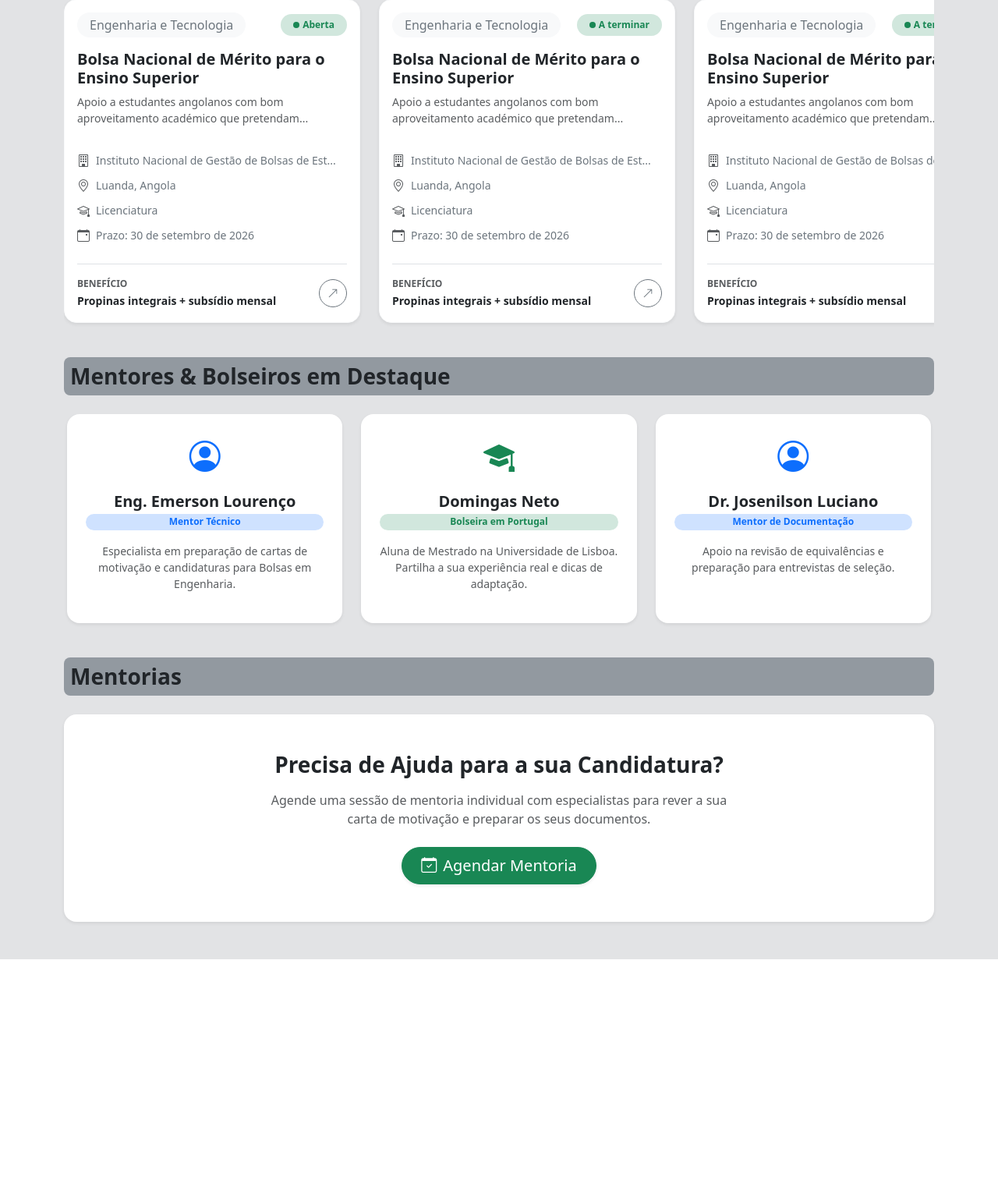
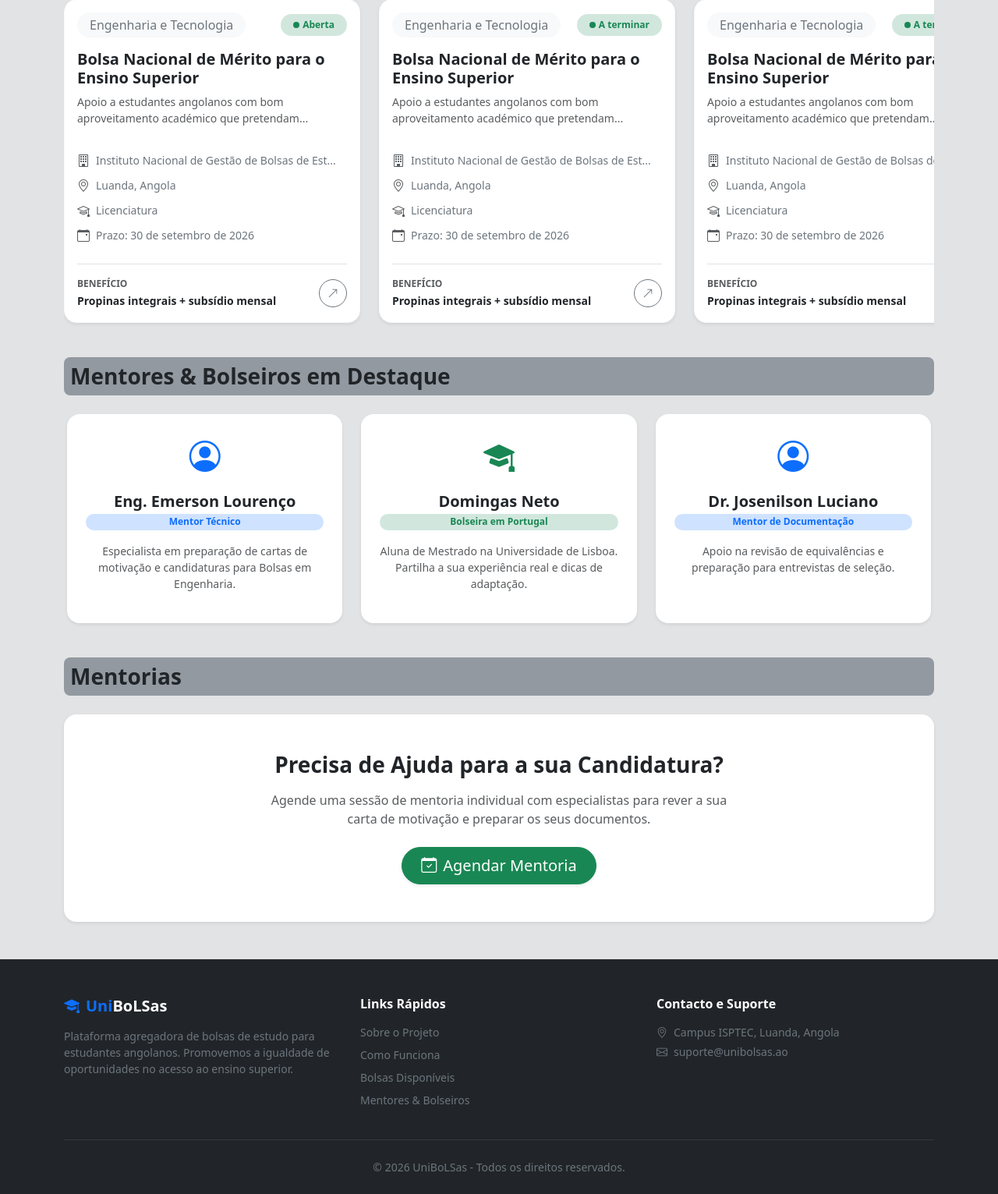
Before and after one commit to Emery-Lourenco/isptec-bolsas, a Flask app: page / in a window 1280 px wide. Shown: the part 1645-3176 px from the top of the page at 78% size. Before the commit the page ends 2875 px from the top, so only its background shows below. Run offline with Flask 3, Linux system fonts and the light colour scheme; data that the repository does not hold is empty.

Commit message:
fix: rodapé e chatbox adicionados

```diff
--- a/templates/index.html
+++ b/templates/index.html
@@ -127,7 +127,7 @@
                 <div class="col-md-7">
                     <h4 class="fw-bold text-dark mb-3">A tua ponte para o sucesso académico internacional</h4>
                     <p class="text-muted">
-                        O <strong>UniBoLSas</strong> foi desenvolvido para centralizar oportunidades de bolsas de estudo para estudantes angolanos, conectando candidatos directamente a mentores qualificados e a bolsistas que já vivenciam o processo no estrangeiro.
+                        O <strong>UniBoLSas</strong> foi desenvolvido para centralizar oportunidades de bolsas de estudo para estudantes angolanos, conectando candidatos directamente a mentores qualificados e a bolseiros que já vivenciam o processo no estrangeiro.
                     </p>
 
 
@@ -137,7 +137,7 @@
                         <div class="col-6">
                             <div class="p-3 bg-light rounded-3 border">
                                 <h3 class="fw-bold text-primary mb-0">+50</h3>
-                                <small class="text-muted">Bolsas Ativas</small>
+                                <small class="text-muted">Bolsas Activas</small>
                             </div>
 
 
@@ -173,7 +173,7 @@
                 <div class="p-3 h-100 rounded-3 bg-light border-0">
                     <div class="mb-3">
                         <span class="d-inline-flex align-items-center justify-content-center bg-primary text-white rounded-circle" style="width: 50px; height: 50px;">
-                            <i class="bi bi-target fs-4"></i>
+                            <i class="bi bi-star-fill fs-4"></i>
                         </span>
                     </div>
                     <h5 class="fw-bold text-dark mb-2">Nossa Missão</h5>
@@ -504,6 +504,8 @@
               <div class="card h-100 border-light shadow-sm rounded-4 p-3 bg-white">
 
                 <!-- Área de formação -->
+
+
                 <div class="d-flex justify-content-between align-items-center mb-3">
                   <span class="badge bg-light text-secondary rounded-pill px-3 py-2 fw-normal fs-6">
                     Engenharia e Tecnologia
@@ -520,24 +522,31 @@
                 </h5>
 
                 <!-- Descrição da bolsa -->
+
                 <p class="card-text text-muted small mb-3">
                   Apoio a estudantes angolanos com bom aproveitamento académico que pretendam...
                 </p>
 
                 <!-- Atributos com Ícones -->
+
                 <ul class="list-unstyled text-secondary small my-3">
                   <li class="mb-2 d-flex align-items-center">
+
+
                     <i class="bi bi-building me-2 fs-6 text-muted"></i>
                     <span>Instituto Nacional de Gestão de Bolsas de Est...</span>
                   </li>
+
                   <li class="mb-2 d-flex align-items-center">
                     <i class="bi bi-geo-alt me-2 fs-6 text-muted"></i>
                     <span>Luanda, Angola</span>
                   </li>
+
                   <li class="mb-2 d-flex align-items-center">
                     <i class="bi bi-mortarboard me-2 fs-6 text-muted"></i>
                     <span>Licenciatura</span>
                   </li>
+
                   <li class="mb-2 d-flex align-items-center">
                     <i class="bi bi-calendar-event me-2 fs-6 text-muted"></i>
                     <span>Prazo: 30 de setembro de 2026</span>
@@ -573,9 +582,13 @@
 
 <section class="container my-5" id="comunidade">
 
+
          <div style="margin-top: -20px; background: #9299a0;" class="d-flex justify-content-between border-4 p-2 rounded-3 mb-4">
               <h3 class="fw-bold text-dark m-0">Mentores & Bolseiros em Destaque</h3>
-    </div>
+
+
+            </div>
+
 
 
     <div class="d-flex flex-row overflow-x-auto gap-4 pb-3 px-1" style="scroll-snap-type: x mandatory; scrollbar-width: thin;">
@@ -585,6 +598,8 @@
             <div class="col-md-4">
                 <div class="card h-100 border-0 shadow-sm rounded-4 p-4 bg-white text-center">
                     <div class="mb-3">
+
+
                         <i class="bi bi-person-circle fs-1 text-primary"></i>
                     </div>
                     <h5 class="fw-bold text-dark mb-1">Eng. Emerson Lourenço</h5>
@@ -598,13 +613,17 @@
                     <div class="mb-3">
                         <i class="bi bi-mortarboard-fill fs-1 text-success"></i>
                     </div>
+
                     <h5 class="fw-bold text-dark mb-1">Domingas Neto</h5>
-                    <span class="badge bg-success-subtle text-success rounded-pill mb-3">Bolseira em Portugal</span>
+
+                         <span class="badge bg-success-subtle text-success rounded-pill mb-3">Bolseira em Portugal</span>
                     <p class="text-muted small">Aluna de Mestrado na Universidade de Lisboa. Partilha a sua experiência real e dicas de adaptação.</p>
                 </div>
             </div>
             <!-- Mentor  -->
+
             <div class="col-md-4">
+
                 <div class="card h-100 border-0 shadow-sm rounded-4 p-4 bg-white text-center">
                     <div class="mb-3">
                         <i class="bi bi-person-circle fs-1 text-primary"></i>
@@ -612,7 +631,8 @@
                     <h5 class="fw-bold text-dark mb-1">Dr. Josenilson Luciano</h5>
                     <span class="badge bg-primary-subtle text-primary rounded-pill mb-3">Mentor de Documentação</span>
                     <p class="text-muted small">Apoio na revisão de equivalências e preparação para entrevistas de seleção.</p>
-                </div>
+              </div>
+
             </div>
         </div>
 
@@ -620,7 +640,9 @@
 
 </section>
 
-   <!-- SECÇÃO DE MENTORIAS -->
+
+
+           <!-- SECÇÃO DE MENTORIAS -->
     <section class="container my-5" id="mentorias">
 
       <!-- Título-->
@@ -637,15 +659,54 @@
                     <i class="bi bi-calendar-check me-2"></i>Agendar Mentoria
                 </a>
 
-            </div>
+       </div>
 
 
         </div>
+
+
     </section>
 
+    <!-- RODAPÉ  -->
+
+    <footer class="bg-dark text-white pt-5 pb-4 mt-5">
+        <div class="container">
 
 
+            <div class="row g-4">
+                <div class="col-md-4">
 
+
+                    <h5 class="fw-bold text-primary mb-3">
+                        <i class="bi bi-mortarboard-fill me-2"></i>Uni<span class="text-white">BoLSas</span>
+                    </h5>
+
+                    <p class="text-secondary small">
+                        Plataforma agregadora de bolsas de estudo para estudantes angolanos. Promovemos a igualdade de oportunidades no acesso ao ensino superior.
+                    </p>
+                </div>
+
+                <div class="col-md-4">
+                    <h6 class="fw-bold mb-3 text-white">Links Rápidos</h6>
+                    <ul class="list-unstyled text-secondary small">
+                        <li class="mb-2"><a href="#sobre" class="text-secondary text-decoration-none">Sobre o Projeto</a></li>
+                        <li class="mb-2"><a href="#como_funciona" class="text-secondary text-decoration-none">Como Funciona</a></li>
+                        <li class="mb-2"><a href="#bolsa" class="text-secondary text-decoration-none">Bolsas Disponíveis</a></li>
+                        <li class="mb-2"><a href="#comunidade" class="text-secondary text-decoration-none">Mentores & Bolseiros</a></li>
+                    </ul>
+                </div>
+                <div class="col-md-4">
+                    <h6 class="fw-bold mb-3 text-white">Contacto e Suporte</h6>
+                    <p class="text-secondary small mb-1"><i class="bi bi-geo-alt me-2"></i>Campus ISPTEC, Luanda, Angola</p>
+                    <p class="text-secondary small mb-1"><i class="bi bi-envelope me-2"></i>suporte@unibolsas.ao</p>
+                </div>
+            </div>
+            <hr class="border-secondary my-4">
+            <div class="text-center text-secondary small">
+                <p class="mb-0">&copy; 2026 UniBoLSas - Todos os direitos reservados.</p>
+            </div>
+        </div>
+    </footer>
 
     <!-- Botão para o Chatbot -->
     <div class="position-fixed bottom-0 end-0 p-4" style="z-index: 1050;">
@@ -654,7 +715,49 @@
         </button>
     </div>
 
+    <!-- Codigo do Chatbot -->
 
+    <div class="position-fixed bottom-0 end-0 p-3" style="z-index: 1050; width: 300px;">
+        <!-- Janela do Chatbot -->
+
+        <div class="collapse mb-2" id="chatbotCollapse">
+
+
+            <div class="card chatbot-card shadow-lg border-0 rounded-3">
+                <div class="card-header bg-primary text-white d-flex justify-content-between align-items-center">
+                 <div class="d-flex align-items-center">
+
+                           <div>
+                               <h6 class="mb-0 fw-bold">UniX - Assistente de Bolsas</h6>
+                            <small class="text-light" style="font-size: 0.75rem;">Online</small>
+                        </div>
+
+                    </div>
+                    <button type="button" class="btn-close btn-close-white" data-bs-toggle="collapse" data-bs-target="#chatbotCollapse"></button>
+                </div>
+
+                <div class="card-body overflow-auto bg-light" style="height: 280px;" id="chatMessages">
+                    <div class="p-2 bg-white rounded shadow-sm mb-2 text-dark fs-7">
+                        Olá! Sou o UniX, o seu o assistente virtual. Como posso ajudar-te a encontrar uma bolsa hoje?
+                    </div>
+
+
+                </div>
+
+
+                <div class="card-footer bg-white border-0">
+                    <div class="input-group">
+                        <input type="text" class="form-control form-control-sm" placeholder="Escreva a sua dúvida...">
+                        <button class="btn btn-primary btn-sm" type="button"><i class="bi bi-send-fill"></i></button>
+                    </div>
+
+
+                </div>
+            </div>
+
+
+        </div>
+    </div>
 
 
 
```
